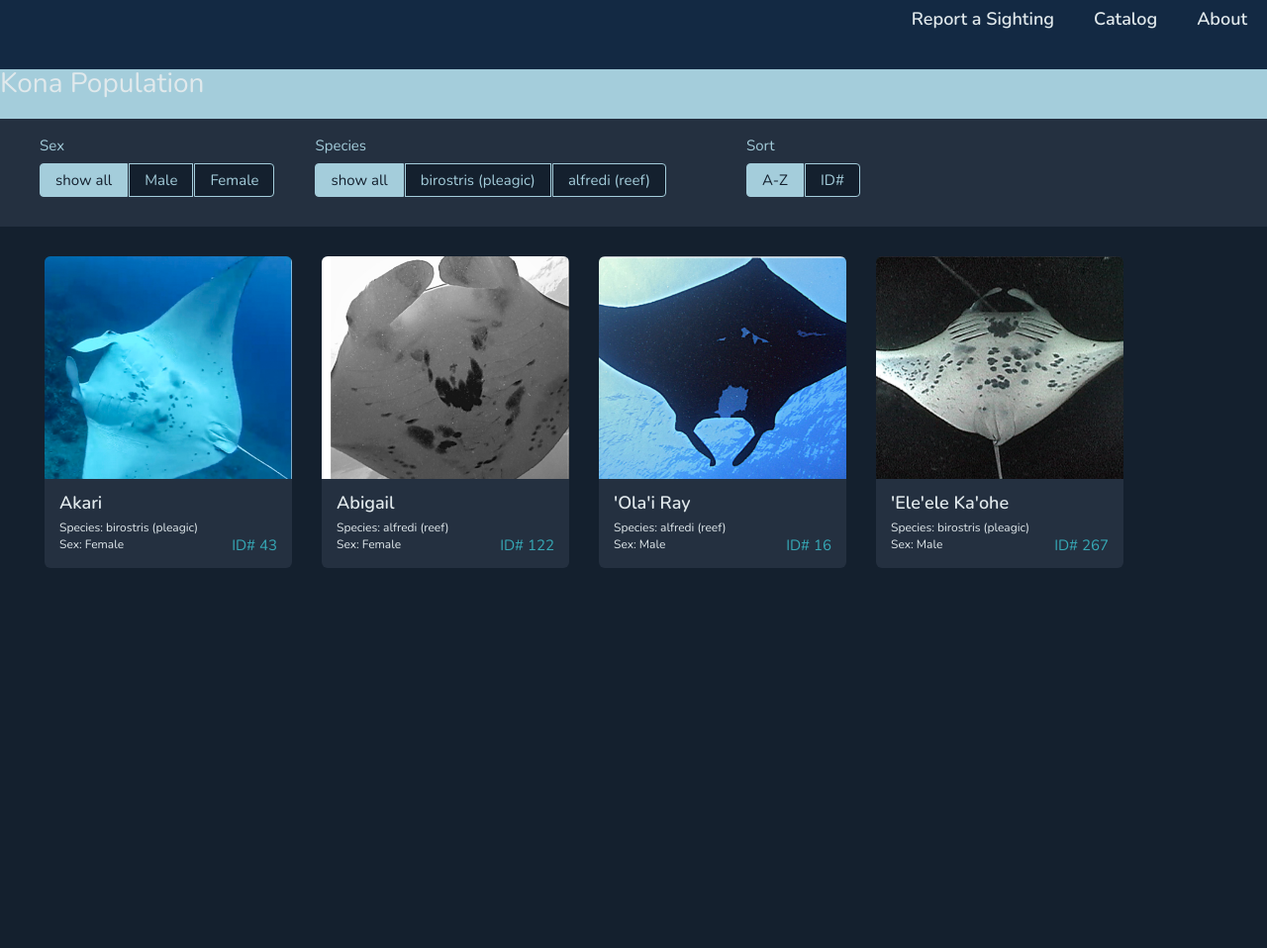
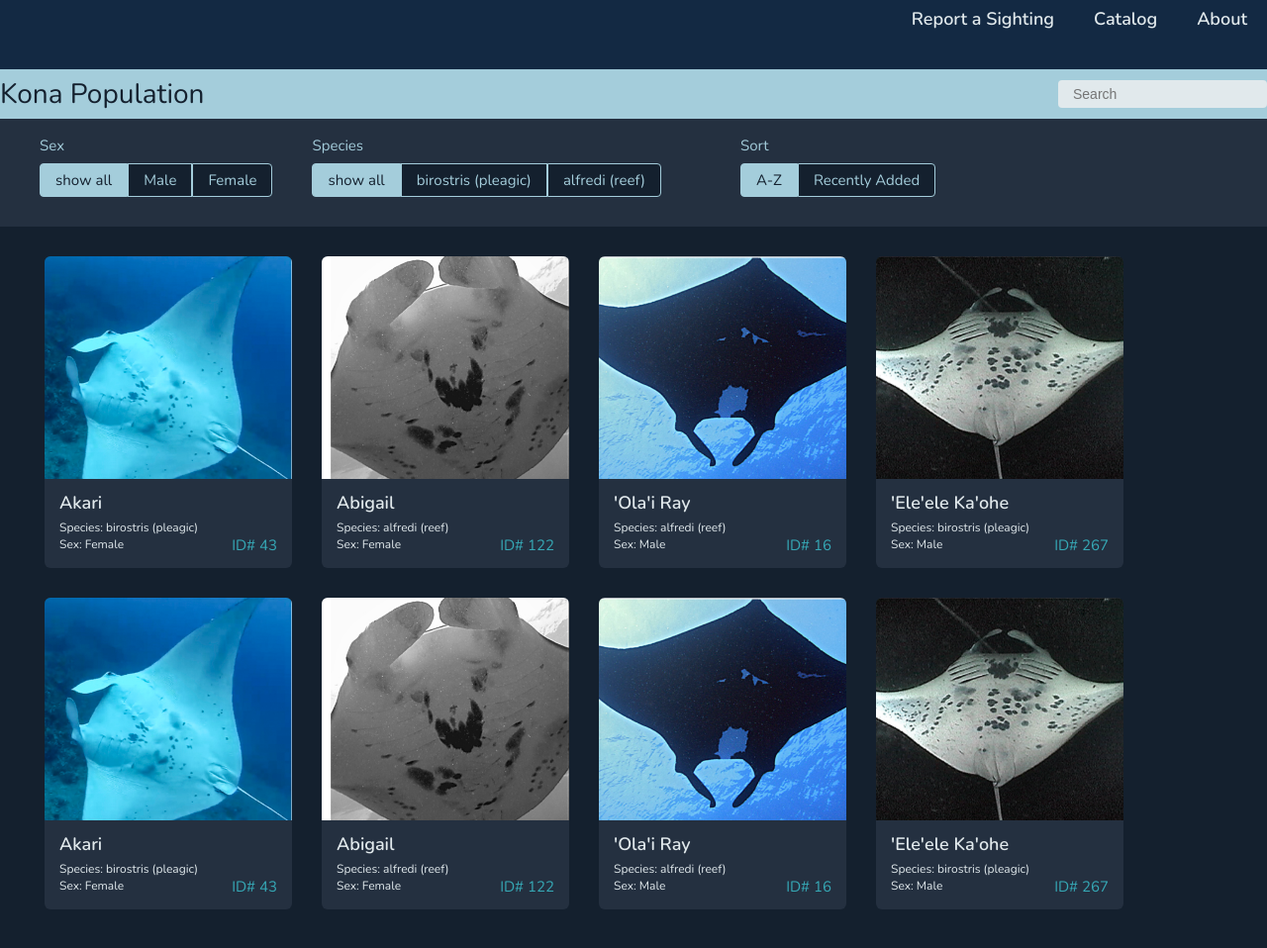
Before and after one commit to kacieguthrie/manta-ray-demo, a plain HTML site: page index.html in a window 1280 px wide. Shown: the whole page at 99% size. Before the commit the page ends 800 px from the top, so only its background shows below. Drawn offline with nearby package versions, Linux system fonts and the light colour scheme.

Commit message:
basic search

```diff
--- a/index.html
+++ b/index.html
@@ -35,8 +35,8 @@
       </nav>
       <div class="title-bar">
         <h1>Kona Population</h1>
-        <div class="search-bar">
-
+        <div class="search-field">
+          <input type="text" class="quicksearch" placeholder="Search" />
         </div>
       </div>
     <div class="filter-sort-bar">
@@ -63,13 +63,65 @@
           <p>Sort</p>
           <div class="button-group sort-by-button-group sort" data-filter-group="sort">
             <button class="button is-checked" data-sort-value="name">A-Z</button>
-            <button class="button" data-sort-value="number">ID#</button>
+            <button class="button" data-sort-value="number">Recently Added</button>
           </div>
         </div>
       </div>
     </div>
 
-    <div class="thumbnails">
+    <div class="thumbnails grid">
+      <div class="thumbnail element-item birostris male">
+        <div class="thumb-image">
+          <img src="images/manta-2.png" alt="" class="landscape">
+        </div>
+        <div class="thumb-detail">
+          <div>
+            <h3 class="name">'Ele'ele Ka'ohe</h3>
+            <h5>Species: birostris (pleagic)</h5>
+            <h5>Sex: Male</h5>
+          </div>
+          <p class="number">267</p>
+        </div>
+      </div>
+      <div class="thumbnail element-item male alfredi">
+        <div class="thumb-image">
+          <img src="images/manta.png" alt="" class="landscape">
+        </div>
+        <div class="thumb-detail">
+          <div>
+            <h3 class="name">'Ola'i Ray</h3>
+            <h5>Species: alfredi (reef)</h5>
+            <h5>Sex: Male</h5>
+          </div>
+          <p class="number">16</p>
+        </div>
+      </div>
+      <div class="thumbnail element-item female alfredi">
+        <div class="thumb-image">
+          <img src="images/manta-3.png" alt="" class="portrait">
+        </div>
+        <div class="thumb-detail">
+          <div>
+            <h3 class="name">Abigail</h3>
+            <h5>Species: alfredi (reef)</h5>
+            <h5>Sex: Female</h5>
+          </div>
+          <p class="number">122</p>
+        </div>
+      </div>
+      <div class="thumbnail element-item female birostris">
+        <div class="thumb-image">
+          <img src="images/manta-4.png" alt="" class="portrait">
+        </div>
+        <div class="thumb-detail">
+          <div>
+            <h3 class="name">Akari</h3>
+            <h5>Species: birostris (pleagic)</h5>
+            <h5>Sex: Female</h5>
+          </div>
+          <p class="number">43</p>
+        </div>
+      </div>
       <div class="thumbnail element-item birostris male">
         <div class="thumb-image">
           <img src="images/manta-2.png" alt="" class="landscape">
--- a/isotope.js
+++ b/isotope.js
@@ -1,4 +1,8 @@
 // external js: isotope.pkgd.js
+
+// quick search regex
+var qsRegex;
+
 
 // init Isotope
 var $grid = $('.thumbnails').isotope({
@@ -9,8 +13,33 @@ var $grid = $('.thumbnails').isotope({
     category: '[data-category]'
   },
   sortBy : '.number',
-  sortAscending : false
+  sortAscending : false,
+  filter: function() {
+    return qsRegex ? $(this).text().match( qsRegex ) : true;
+  }
 });
+
+// use value of search field to filter
+var $quicksearch = $('.quicksearch').keyup( debounce( function() {
+  qsRegex = new RegExp( $quicksearch.val(), 'gi' );
+  $grid.isotope();
+}, 200 ) );
+
+// debounce so filtering doesn't happen every millisecond
+function debounce( fn, threshold ) {
+  var timeout;
+  threshold = threshold || 100;
+  return function debounced() {
+    clearTimeout( timeout );
+    var args = arguments;
+    var _this = this;
+    function delayed() {
+      fn.apply( _this, args );
+    }
+    timeout = setTimeout( delayed, threshold );
+  };
+}
+
 
 // store filter for each group
 var filters = {};
--- a/styles.css
+++ b/styles.css
@@ -135,9 +135,22 @@ nav a {
 .title-bar {
   height: 50px;
   background-color: var(--color-primary);
+  display: flex;
+  justify-content: space-between;
+  align-items: center;
 }
 
 .title-bar h1 {
+  color: var(--color-background);
+}
+
+.search-field input{
+  background-color: var(--color-light);
+  border: none;
+  border-radius: 4px;
+  padding: 6px 15px;
+  font-size: 14px;
+  color: var(--color-background);
 }
 
 .filter-sort-bar {
@@ -235,7 +248,7 @@ nav a {
   padding: 6px 15px;
   margin-bottom: 10px;
   background: var(--color-background);
-  border: var(--color-primary) solid .1px;
+  border: var(--color-primary) solid 1px;
   color: var(--color-primary);
   font-family: "Nunito", sans-serif;
   font-size: 15px;
@@ -262,11 +275,11 @@ nav a {
 
 /* ---- button-group ---- */
 
-/* .button-group:after {
+.button-group:after {
   content: '';
   display: block;
   clear: both;
-} */
+}
 
 .button-group {
   display: flex;
@@ -277,7 +290,6 @@ nav a {
   float: left;
   border-radius: 0;
   margin-left: 0;
-  margin-right: 1px;
 }
 
 .button-group .button:first-child { border-radius: 4px 0 0 4px; }
```
